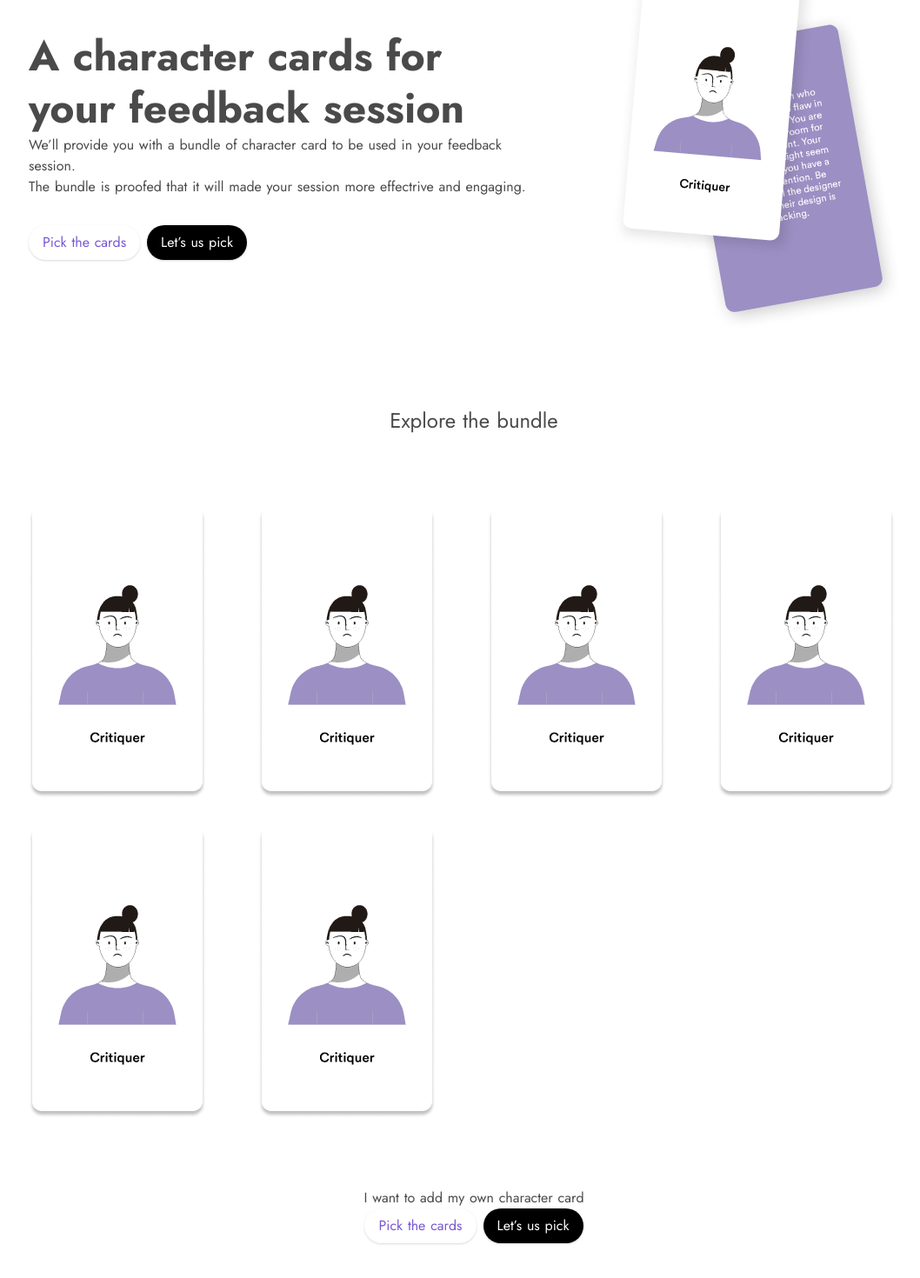
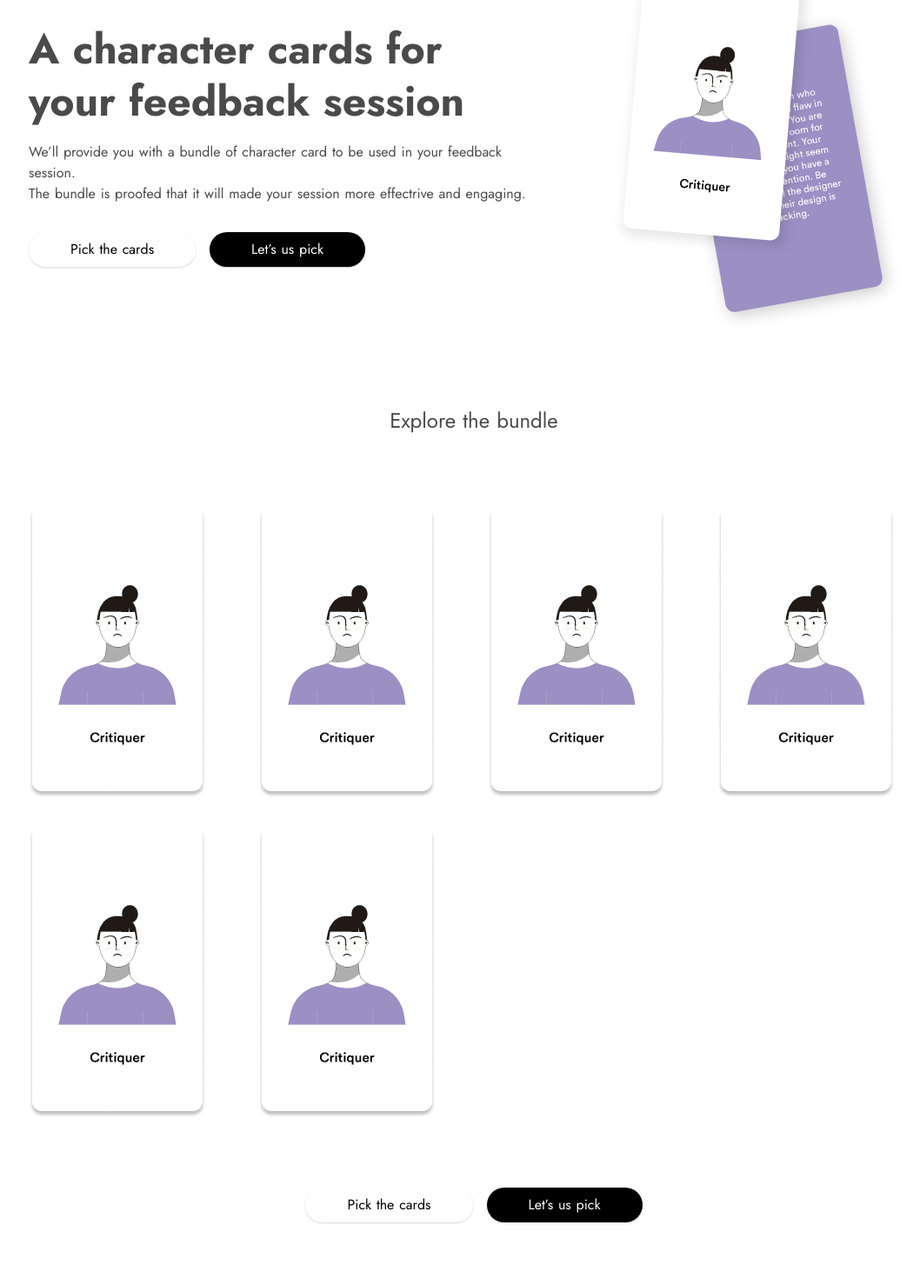
Before and after one commit to taychin5/feedBackRole, a Nuxt app: page / in a window 1280 px wide. Shown: the part 172-1642 px from the top of the page at 87% size, without its empty margins (95-1153 px from the left). Built offline with nearby package versions, Linux system fonts and the light colour scheme.

Commit message:
button fixed

```diff
--- a/pages/index.vue
+++ b/pages/index.vue
@@ -3,19 +3,19 @@
     <div class="container my-20">
       <div class="grid grid-cols-5 gap-16 items-center">
         <div class=" col-span-5 md:col-span-3">
-          <h1 class="text-5xl font-bold leading-tight">A character cards for your feedback session</h1>
-          <div>
+          <h1 class="text-5xl font-bold leading-tight mb-4">A character cards for your feedback session</h1>
+          <div class="mt-2">
             We’ll provide you with a bundle of character card to be used in your
             feedback session. <br>The bundle is proofed that it will made your
             session more effectrive and engaging.
           </div>
           <div class="flex mt-8">
-            <n-link to="/pick" class="px-4 py-2 rounded-full shadow mr-2"
+            <n-link to="/pick" class="px-6 py-2 rounded-full shadow mr-4 text-black hover:text-purple-600 transition duration-500 ease-in-out transform hover:-translate-y-1 hover:scale-110"
               >Pick the cards</n-link
             >
             <n-link
               to="/quiz"
-              class="px-4 py-2 rounded-full shadow bg-black text-white"
+              class="px-6 py-2 rounded-full shadow bg-black text-white hover:bg-purple-600 hover:text-white transition duration-500 ease-in-out transform hover:-translate-y-1 hover:scale-110"
             >
               Let’s us pick
             </n-link>
@@ -37,14 +37,13 @@
         </div>
       </div>
       <div class="my-20">
-        <div class="text-center">I want to add my own character card</div>
         <div class="flex justify-center">
-          <n-link to="/pick" class="px-4 py-2 rounded-full shadow mr-2"
+          <n-link to="/pick" class="px-6 py-2 rounded-full shadow mr-4 text-black hover:text-purple-600 transition duration-500 ease-in-out transform hover:-translate-y-1 hover:scale-110"
             >Pick the cards
           </n-link>
           <n-link
             to="/quiz"
-            class="px-4 py-2 rounded-full shadow bg-black text-white"
+            class="px-6 py-2 rounded-full shadow bg-black text-white hover:bg-purple-600 hover:text-white transition duration-500 ease-in-out transform hover:-translate-y-1 hover:scale-110"
           >
             Let’s us pick
           </n-link>
```
